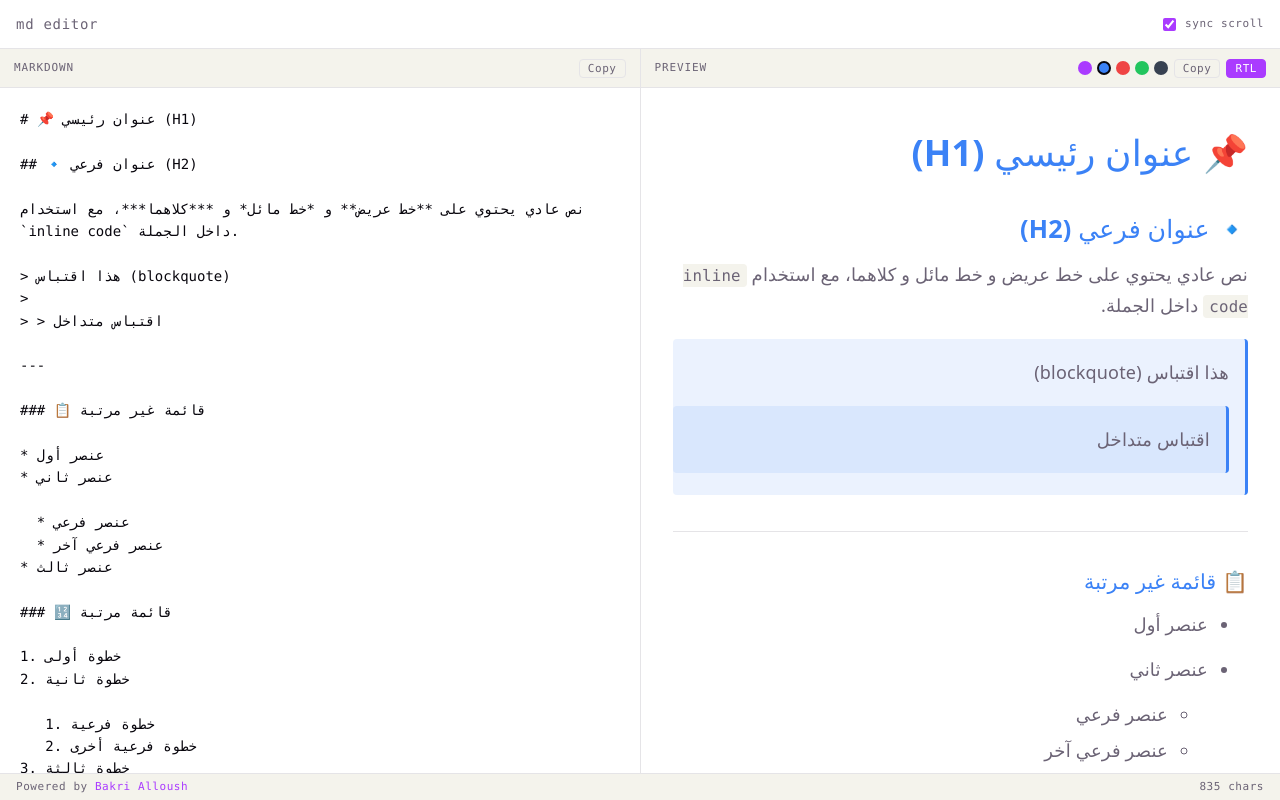
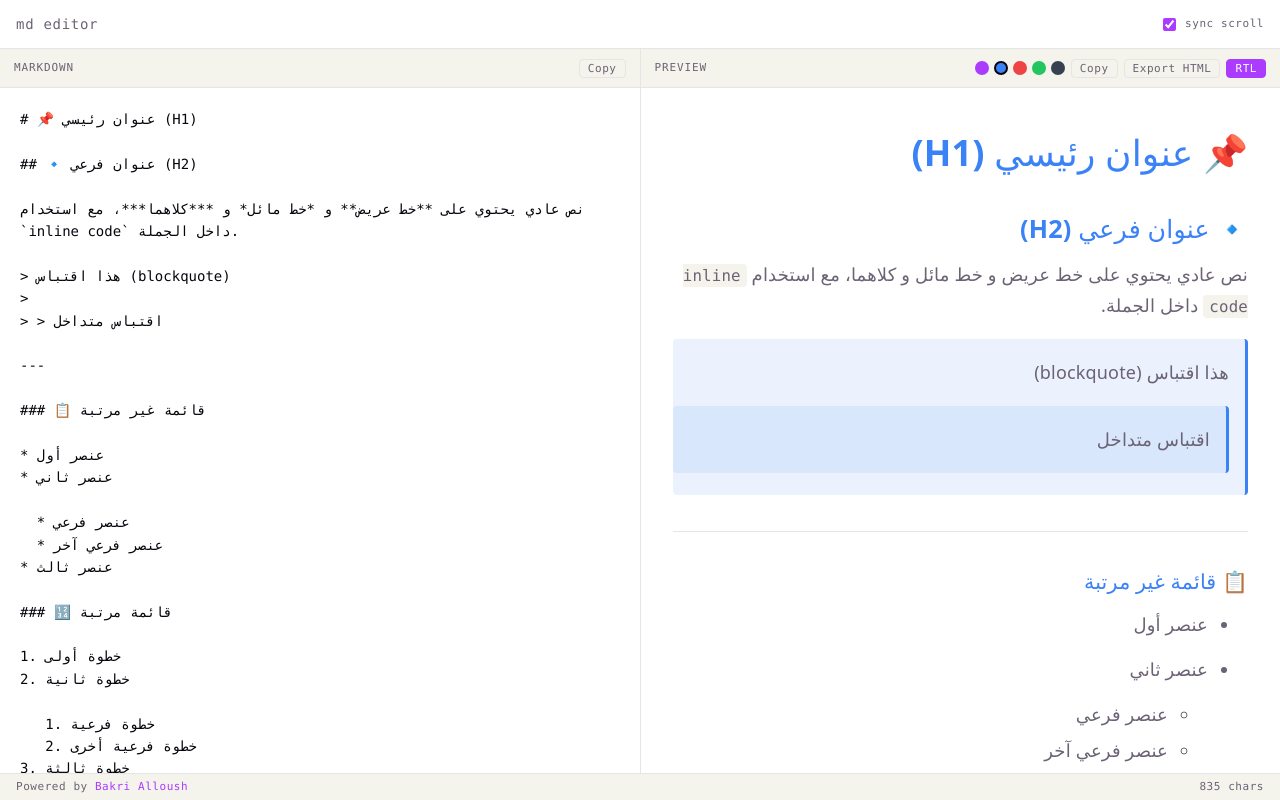
Before and after one commit to bakrialloush/md-rtl, a React (Vite) app: page / in a window 1280 px wide. Built offline with nearby package versions, Linux system fonts and the light colour scheme.

Commit message:
Export preview as html

```diff
--- a/src/App.tsx
+++ b/src/App.tsx
@@ -2,6 +2,7 @@ import { useState, useEffect, useRef } from 'react'
 import ReactMarkdown from 'react-markdown'
 import remarkGfm from 'remark-gfm'
 import './App.css'
+import appCss from './App.css?raw'
 
 const THEMES = {
   purple: { label: 'Purple', accent: '#aa3bff', accentBg: 'rgba(170,59,255,0.1)' },
@@ -124,6 +125,77 @@ function inlineStyles(root: HTMLElement): string {
   return `<!DOCTYPE html><html><body>${clone.outerHTML}</body></html>`
 }
 
+function generateExportHtml(root: HTMLElement, theme: ThemeKey, rtl: boolean): string {
+  const { accent, accentBg } = THEMES[theme]
+  const dir = rtl ? 'rtl' : 'ltr'
+  return `<!DOCTYPE html>
+<html lang="${rtl ? 'ar' : 'en'}" dir="${dir}">
+<head>
+  <meta charset="UTF-8">
+  <meta name="viewport" content="width=device-width, initial-scale=1.0">
+  <title>Exported Document</title>
+  <style>
+    :root {
+      --text: #6b6375;
+      --text-h: #08060d;
+      --bg: #fff;
+      --border: #e5e4e7;
+      --code-bg: #f4f3ec;
+      --accent: ${accent};
+      --accent-bg: ${accentBg};
+      --sans: system-ui, 'Segoe UI', Roboto, sans-serif;
+      --mono: ui-monospace, Consolas, monospace;
+      font: 18px/145% var(--sans);
+      letter-spacing: 0.18px;
+      color: var(--text);
+      background: var(--bg);
+      -webkit-font-smoothing: antialiased;
+    }
+    @media (prefers-color-scheme: dark) {
+      :root {
+        --text: #9ca3af;
+        --text-h: #f3f4f6;
+        --bg: #16171d;
+        --border: #2e303a;
+        --code-bg: #1f2028;
+      }
+    }
+    body { margin: 0; background: var(--bg); }
+    ${appCss}
+    .markdown-body {
+      flex: unset;
+      overflow-y: unset;
+      height: unset;
+      max-width: 780px;
+      margin: 40px auto;
+      padding: 40px;
+    }
+  </style>
+</head>
+<body>
+  <div class="markdown-body" dir="${dir}">${root.innerHTML}</div>
+</body>
+</html>`
+}
+
+function ExportButton({ getHtml }: { getHtml: () => string }) {
+  const handleExport = () => {
+    const html = getHtml()
+    const blob = new Blob([html], { type: 'text/html' })
+    const url = URL.createObjectURL(blob)
+    const a = document.createElement('a')
+    a.href = url
+    a.download = 'export.html'
+    a.click()
+    URL.revokeObjectURL(url)
+  }
+  return (
+    <button className="pane-btn" onClick={handleExport}>
+      Export HTML
+    </button>
+  )
+}
+
 function CopyButton({ getText, getHtml }: { getText: () => string; getHtml?: () => string }) {
   const [copied, setCopied] = useState(false)
 
@@ -238,6 +310,9 @@ export default function App() {
                 getText={() => previewRef.current?.innerText ?? ''}
                 getHtml={() => previewRef.current ? inlineStyles(previewRef.current) : ''}
               />
+              <ExportButton
+                getHtml={() => previewRef.current ? generateExportHtml(previewRef.current, theme, rtl) : ''}
+              />
               <button
                 className={`pane-btn ${rtl ? 'active' : ''}`}
                 onClick={() => setRtl((v) => !v)}
```
